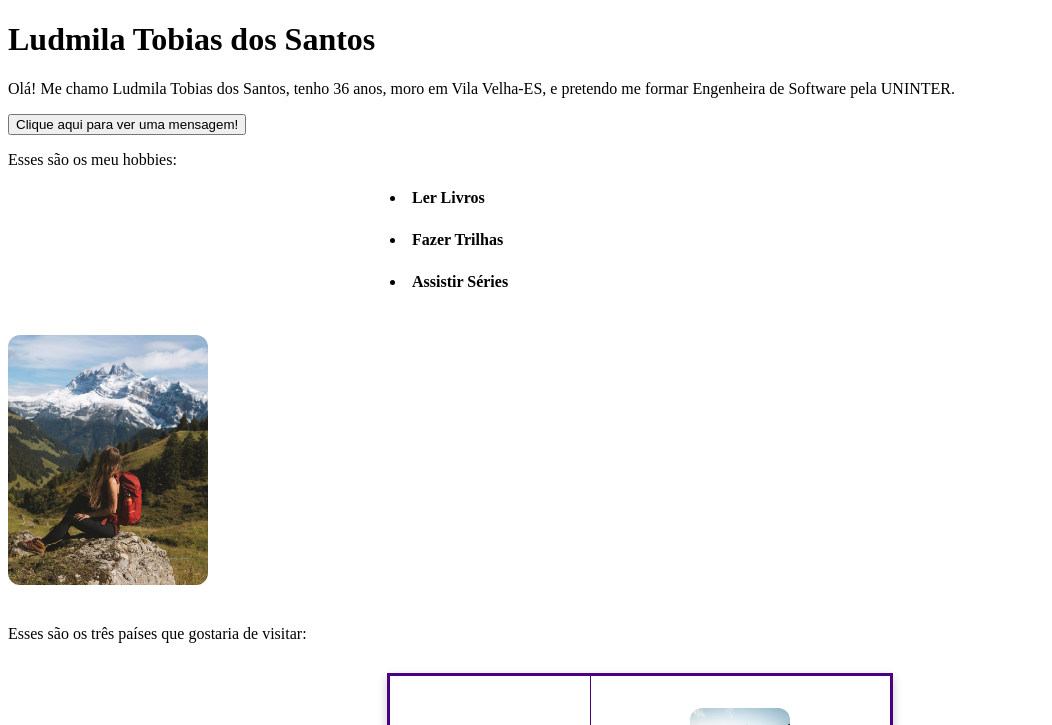
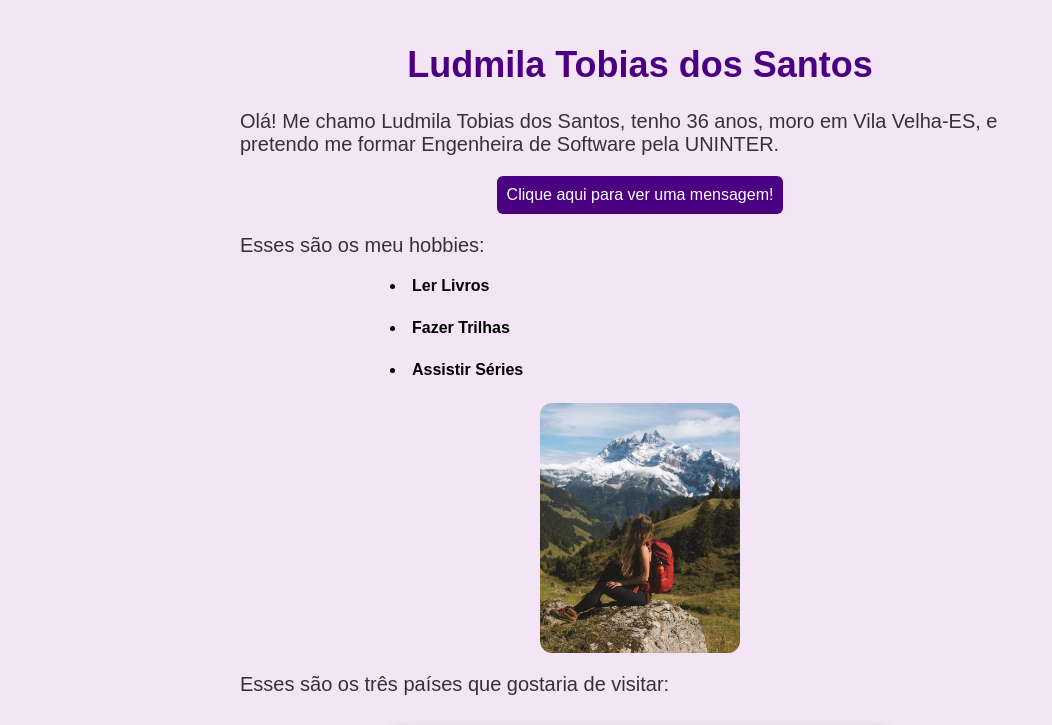
Before and after one commit to Ludmila-TS/eng-soft-lab, a plain HTML site: page index.html in a window 1280 px wide. Shown: the top 725 px of the page, without its empty margins (0-1052 px from the left). Drawn offline with Linux system fonts and the light colour scheme.

Commit message:
Update style.css

```diff
--- a/style.css
+++ b/style.css
@@ -1,3 +1,43 @@
+/* fundo da pagina */
+body {
+  background-color: #f3e5f5;
+  font-family: Arial, sans-serif;
+  margin: 0;
+  padding: 20px;
+}
+
+/*titulo */
+h1 {
+  text-align: center;
+  color: #4B0082;
+  font-size: 36px;
+}
+
+/*paragrafos */
+p {
+  font-size: 20px;
+  color: #333;
+  max-width: 800px;
+  margin: 20px auto;
+}
+
+/*botao */
+button {
+  display: block;
+  margin: 20px auto;
+  padding: 10px;
+  background-color: #4B0082;
+  color: white;
+  border: none;
+  border-radius: 6px;
+  font-size: 16px;
+  cursor: pointer;
+}
+
+button:hover {
+  background-color: #6a1b9a;
+}
+
 /*lista de hobbies */
 ul {
   list-style-position: inside;
@@ -16,9 +56,10 @@ li {
 img {
   border-radius: 12px;
   margin: 20px auto;
+  display:block;
 }
 
-/*tabela de países */
+/*tabela de paises */
 table {
   width: 40%;
   margin: 30px auto;
@@ -41,13 +82,16 @@ a {
   text-decoration: none;
   font-weight: bold;
   transition: color 0.3s ease;
+  display: block;
+  text-align: center;
+  margin-top: 30px;
 }
 
 a:hover {
   color: #a259ff;
 }
 
-/*mensagem ao clicar no botão */
+/*mensagem ao clicar no botao */
 #mensagem {
     display: none;
     margin-top: 20px;
```
